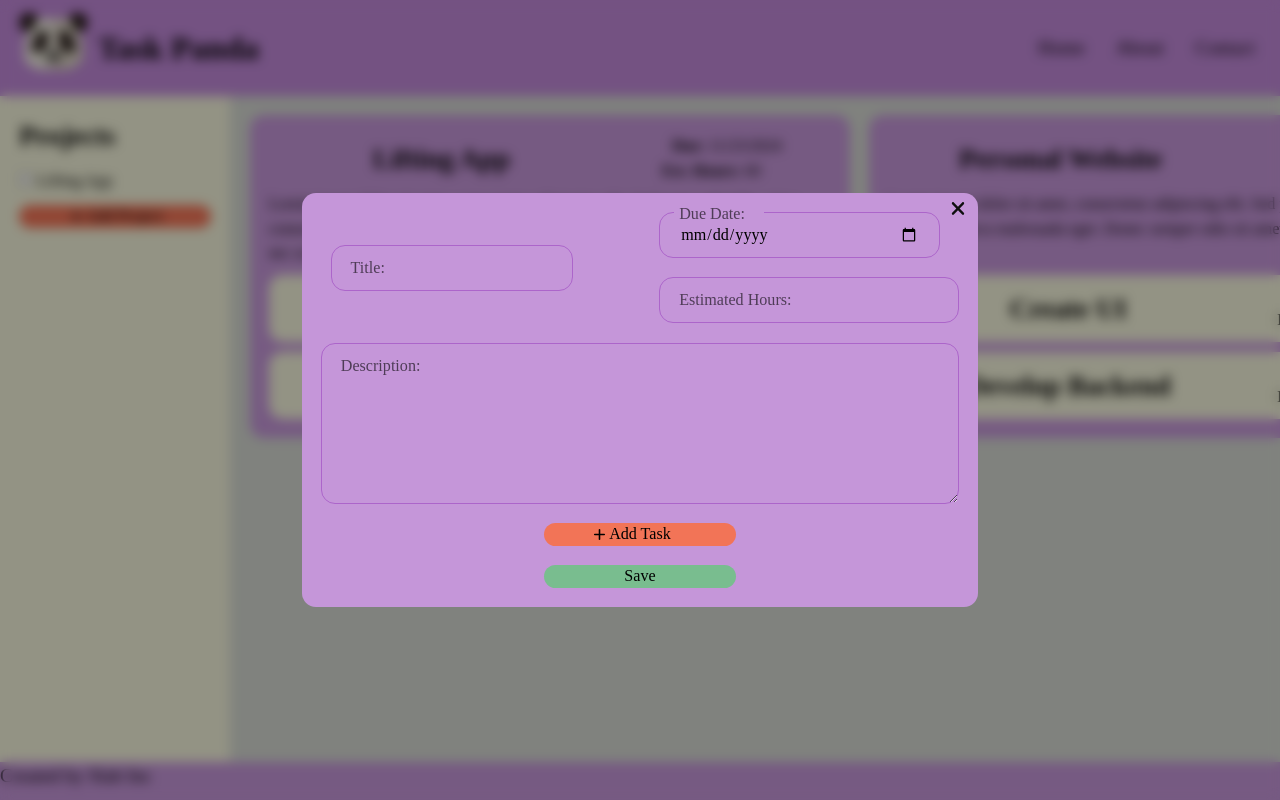
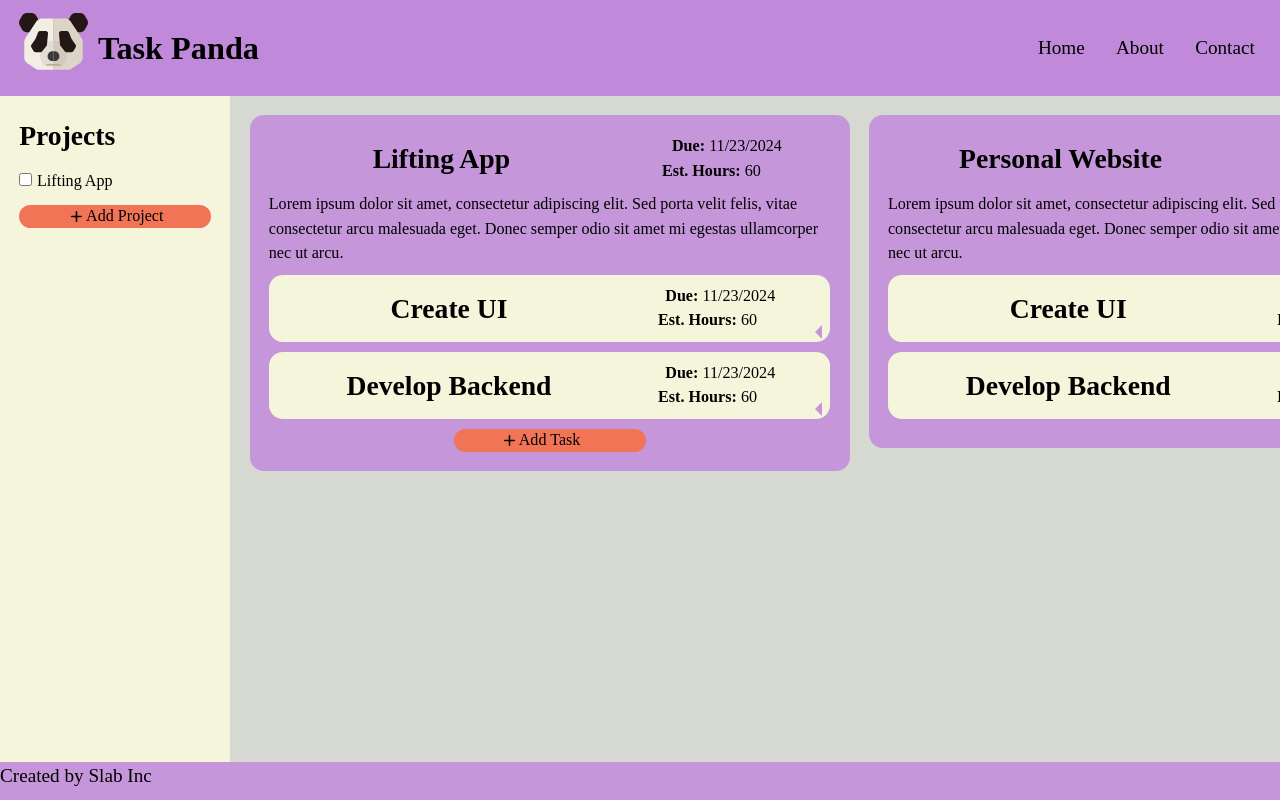
Before and after one commit to wsulliv8/tasks, a website built with webpack: page src/template.html in a window 1280 px wide. Built offline with nearby package versions, Linux system fonts and the light colour scheme; files whose address does not match are found by name.

Commit message:
Correct svg size and FOUC bugs

```diff
--- a/src/components/task_elements.js
+++ b/src/components/task_elements.js
@@ -1,7 +1,8 @@
-import { formatDate, compareDate } from "./date-fns";
+import { formatDate, compareDate } from "../../node_modules/date-fns";
+export { makeTask, makeProject };
 
 function makeTask(taskData) {
-  const taskData = new FormData(taskData);
+  taskData = new FormData(taskData);
   const task = {};
   let complete = false;
   for (const [key, value] of taskData)
--- a/src/index.js
+++ b/src/index.js
@@ -1,6 +1,7 @@
 import "./styles/style.css";
 import { displayController } from "./pages/display_controller";
 
+displayController.domReady(() => document.body.style.visibility = 'visible')
 
 
 // displayController.openModal();
--- a/src/pages/display_controller.js
+++ b/src/pages/display_controller.js
@@ -1,12 +1,31 @@
+import { makeTask, makeProject } from "../components/task_elements";
 export { displayController };
 
 
 const displayController = (function() {
-  const addProject = document.querySelector('#add-project'),
-        closeModal = document.querySelector('.close-modal');
-  addProject.addEventListener('click', () => modal.style.display = 'flex');
+  const addProjectButton = document.querySelector('#add-project'),
+        closeModalButton = document.querySelector('.close-modal'),
+        addTaskButton = document.querySelector('.sidebar .action-button'),
+        project = document.querySelector('.project'),
+        modal = document.querySelector('.modal'),
+        modalForm = document.querySelector('.modal form'),
+        modalAddTaskButton = document.querySelector('.project button:first-of-type');
+  addProjectButton.addEventListener('click', () => modal.style.display = 'flex');
+  closeModalButton.addEventListener('click', () => modal.style.display = 'none');
+  addTaskButton.addEventListener('click' , () => addTask);
+  modalAddTaskButton.addEventListener('click', () => addTask);
 
-  closeModal.addEventListener('click', () => modal.style.display = 'none')
-  const modal = document.querySelector('.modal');
+  function addTask(e) {
+    modalAddTaskButton.style.display = 'none';
+    modalForm.name = 'task_form';
+  }
+
+  const domReady = (cb) => {
+    document.readyState === 'interactive' || document.readyState === 'complete'
+      ? cb()
+      : document.addEventListener('DOMContentLoaded', cb);
+  }
+
+  return {domReady}
 
 })();
--- a/src/styles/style.css
+++ b/src/styles/style.css
@@ -191,13 +191,14 @@ main {
 .project {
   flex: 0;
   display: grid;
-  grid-template-rows: min-content 1fr max-content max-content;
+  grid-template-rows: min-content 1fr max-content max-content max-content;
   grid-template-columns: auto 30%;
   grid-template-areas:
   "title   date"
   "desc    desc"
   "task    task"
-  "task    task";
+  "task    task"
+  "add     add";
   align-items: center;
   gap: 0.5rem;
   width: 600px;
@@ -248,6 +249,12 @@ main {
 .task p:nth-child(n+3) {
   max-height: 0;
   visibility: hidden;
+}
+
+.task + button {
+  grid-row: 5/6;
+  grid-column: 1/3;
+  justify-self:center;
 }
 
 .collapsible {
@@ -303,7 +310,7 @@ footer {
 }
 
 .modal {
-  display: flex;
+  display: none;
   justify-content: center;
   align-items: center;
   position: fixed;
--- a/src/template.html
+++ b/src/template.html
@@ -5,10 +5,10 @@
   <meta name="viewport" content="width=device-width, initial-scale=1.0">
   <title>Tasks</title>
 </head>
-<body>
+<body style="visibility: hidden">
   <header>
     <div>
-      <img id="logo" src="./assets/images/panda.svg" alt="cute panda">
+      <img id="logo" src="./assets/images/panda.svg" alt="cute panda" width="70px" height="70px">
       <h1>Task Panda</h1>
     </div>
     <nav>
@@ -24,7 +24,7 @@
       <label for="liftingApp">Lifting App</label>
     </form>
     <button type="button" class="action-button" id="add-project">
-      <img src="./assets/images/plus.svg" alt="plus sign">
+      <img src="./assets/images/plus.svg" alt="plus sign" width="20px" height="20px">
       <p>Add Project</p>
     </button>
   </section>
@@ -68,6 +68,10 @@
           <label for="toggle1" class="collapsible"></label>
           <p>Lorem ipsum dolor sit amet, consectetur adipiscing elit. Sed porta velit felis, vitae consectetur arcu malesuada eget. Donec semper odio sit amet mi egestas ullamcorper nec ut arcu. </p>
           </div>
+          <button type="button" class="action-button">
+            <img src="./assets/images/plus.svg" alt="plus sign" width="20px" height="20px">
+            <p>Add Task</p>
+          </button>
         </div>
       </div>
     </div>
@@ -266,7 +270,7 @@
           <label class="floating-label" for="project-description">Description: </label>
         </div>
         <button type="button" class="action-button">
-          <img src="./assets/images/plus.svg" alt="plus sign">
+          <img src="./assets/images/plus.svg" alt="plus sign" width="20px" height="20px">
           <p>Add Task</p>
         </button>
         <button type="submit" value='project_submit' class="action-button">Save</button>
```
